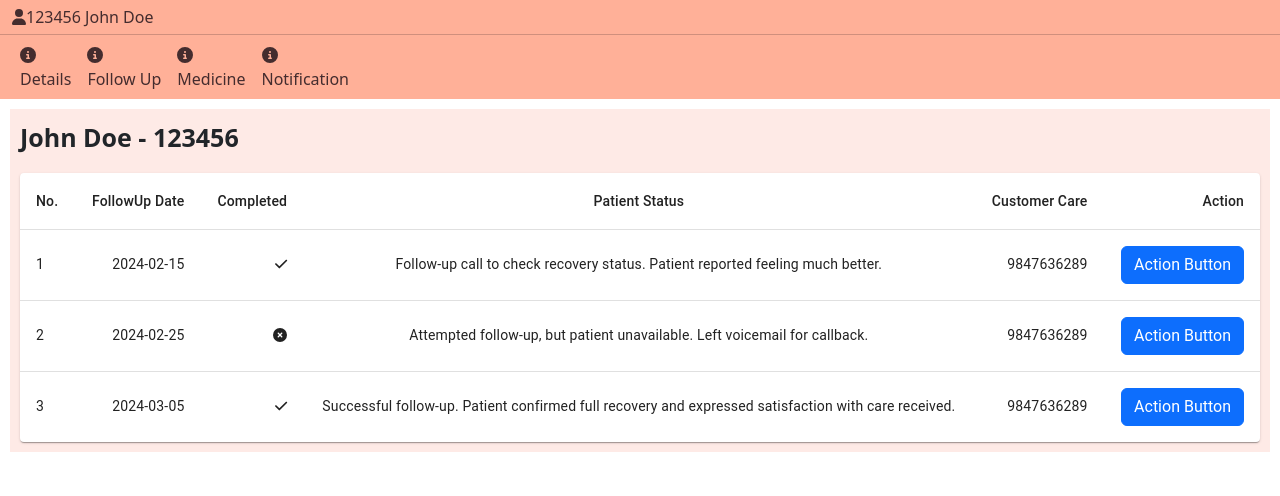
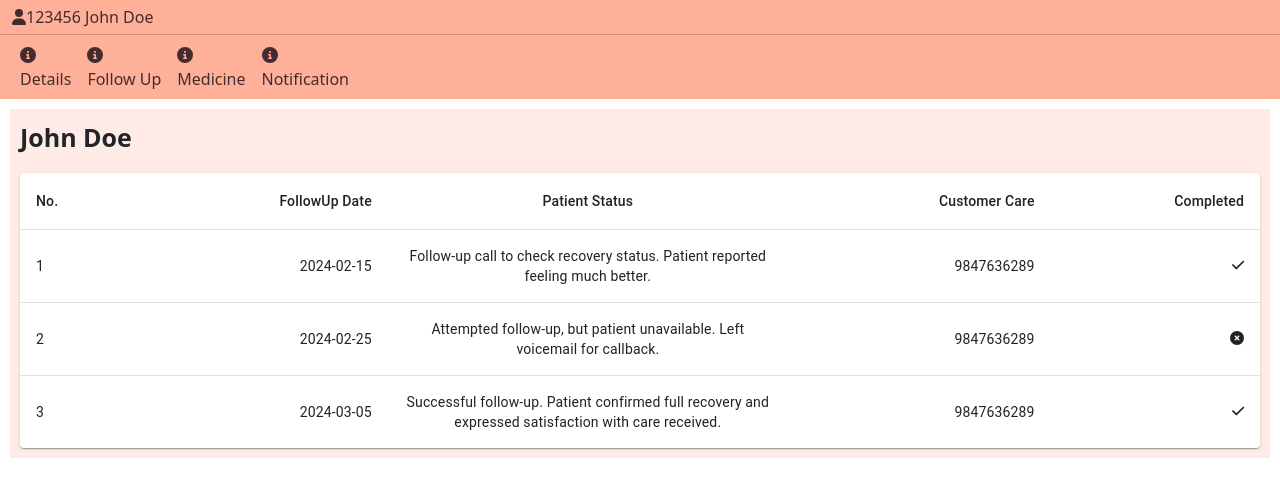
Before and after one commit to AbhinavThombare/Hackathon-UseCase-1, a React (Create React App) app in the folder member-care-team/: page /followup in a window 1280 px wide. Shown: the top 496 px of the page. Built offline with nearby package versions, Linux system fonts and the light colour scheme.

Commit message:
followUp chages

```diff
--- a/member-care-team/src/components/FollowUp/followUp.css
+++ b/member-care-team/src/components/FollowUp/followUp.css
@@ -14,3 +14,12 @@
 .patient-title strong{
     cursor: pointer;
 }
+.patient-status{
+    width: 400px;
+    padding: 14px;
+    text-align: center;
+}
+.head{
+    font-weight: bold;
+
+}
--- a/member-care-team/src/components/FollowUp/followUp.js
+++ b/member-care-team/src/components/FollowUp/followUp.js
@@ -27,16 +27,13 @@ const FollowUp=()=>{
     const open = Boolean(anchorEl);
     const id = open ? 'simple-popper' : undefined;
 
-    const handleActionButton =() => {
-        alert('Action Button Clicked')
-    }
 
     return (
         <>
             <Header />
             <div className='medicine-table-div'>
                 <div className='medicine-div'>
-                    <p className='patient-title' ><strong onClick={handleClick}>{PatientData.name} - {PatientData.patientId}</strong></p>
+                    <p className='patient-title' ><strong onClick={handleClick}>{PatientData.name}</strong></p>
                     <Popper id={id} open={open} anchorEl={anchorEl}>
         <Box sx={{ border: 1, p: 1, bgcolor: 'background.paper' }}>
           Patient Description
@@ -45,13 +42,13 @@ const FollowUp=()=>{
                     <TableContainer component={Paper}>
                         <Table sx={{ minWidth: 350 }} aria-label="simple table">
                             <TableHead>
-                                <TableRow>
-                                    <TableCell>No.</TableCell>
-                                    <TableCell align="right">FollowUp Date</TableCell>
-                                    <TableCell align="right">Completed</TableCell>
-                                    <TableCell align="center">Patient Status</TableCell>
-                                    <TableCell align="right">Customer Care</TableCell>
-                                    <TableCell align="right">Action</TableCell>
+                                <TableRow >
+                                    <TableCell className='head'>No.</TableCell>
+                                    <TableCell className='head' align="right">FollowUp Date</TableCell>
+                                    <TableCell className='head' align="center">Patient Status</TableCell>
+                                    <TableCell className='head' align="right">Customer Care</TableCell>
+                                    <TableCell className='head' align="right">Completed</TableCell>
+
 
 
 
@@ -65,13 +62,14 @@ const FollowUp=()=>{
                                     >
                                         <TableCell component="th" scope="row">{index+1}</TableCell>
                                         <TableCell align="right">{row.followupDate}</TableCell>
+
+                                        <TableCell align="center" className='patient-status'>{row.customerCareInteraction}</TableCell>
+                                        <TableCell align="right">{row.CustomerCareNo}</TableCell>
                                         <TableCell align="right">
                                             {row.completed?(<FontAwesomeIcon icon={faCheck} />):(<FontAwesomeIcon icon={faCircleXmark} />)}
 
                                         </TableCell>
-                                        <TableCell align="center">{row.customerCareInteraction}</TableCell>
-                                        <TableCell align="right">{row.CustomerCareNo}</TableCell>
-                                        <TableCell align="right"><button className='btn btn-primary' onClick={handleActionButton} >Action Button</button></TableCell>
+
                                     </TableRow>
                                 ))}
                             </TableBody>
```
